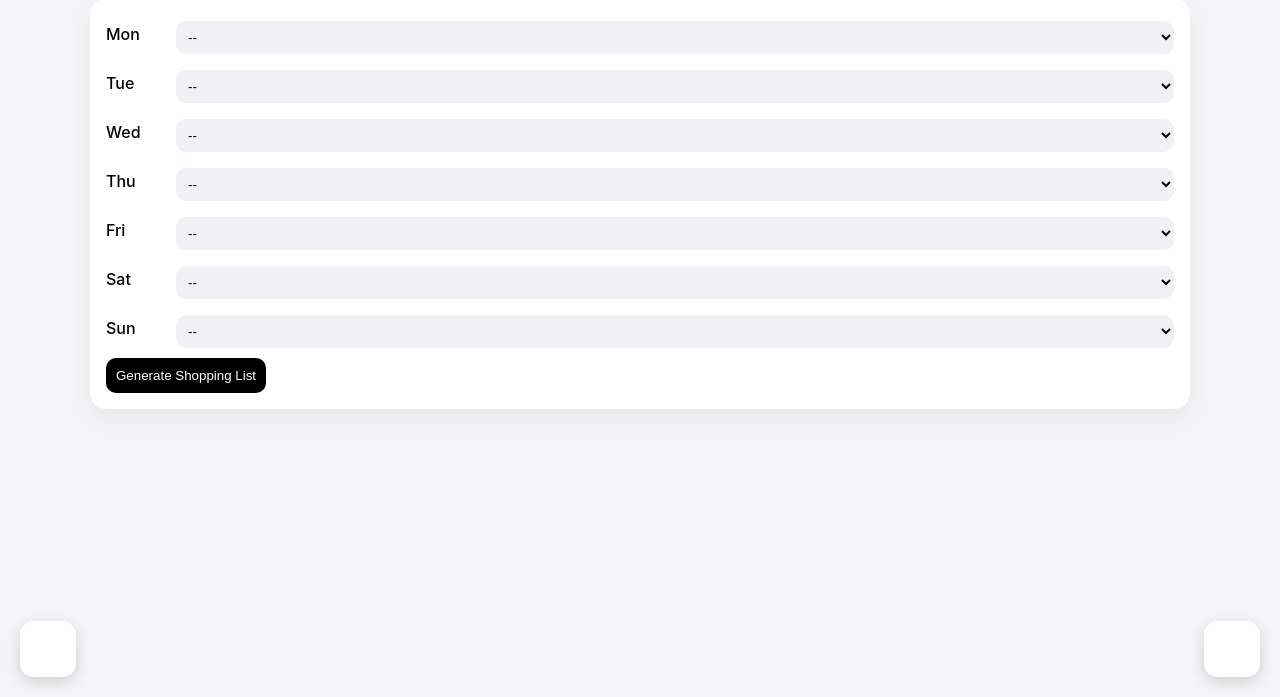
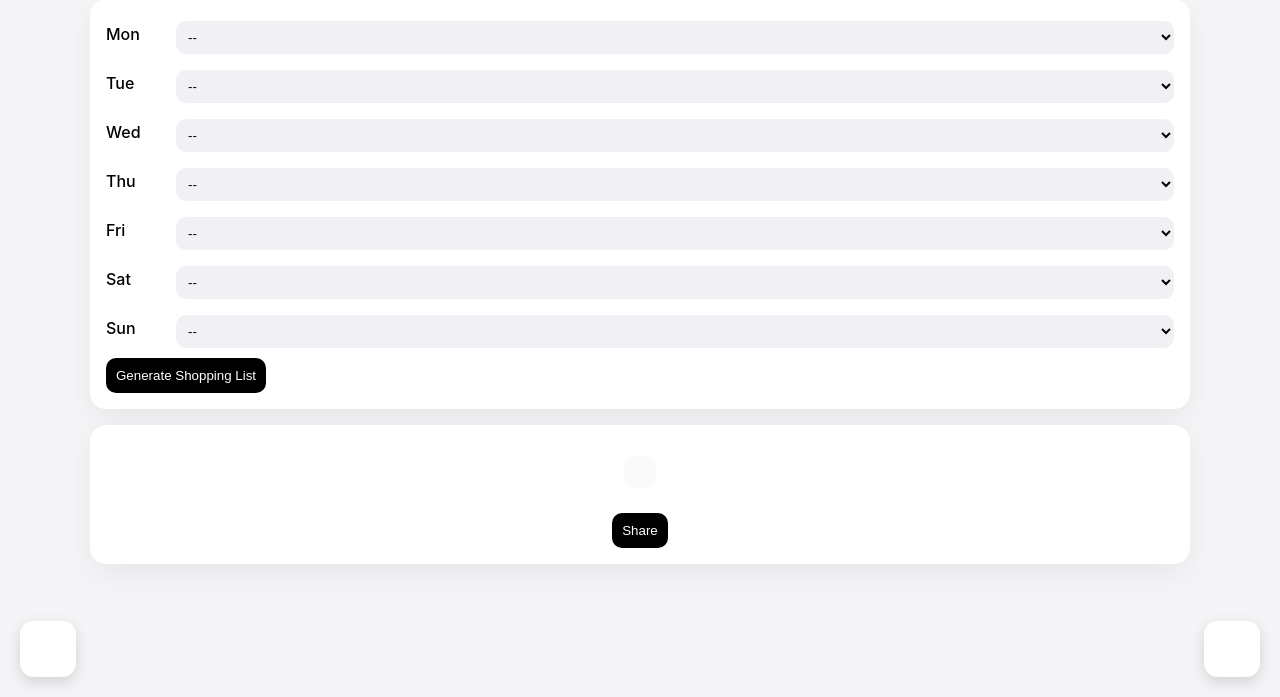
Before and after one commit to alec-messer/meal-planner, a Flask app: page / in a window 1280 px wide. Shown: the part 103-800 px from the top of the page. Run offline with Flask 3, Linux system fonts and the light colour scheme; data that the repository does not hold is empty; some libraries are stand-ins or nearby versions.

Commit message:
Update style.css

```diff
--- a/static/style.css
+++ b/static/style.css
@@ -181,3 +181,14 @@ button {
 
     white-space: pre-wrap;
 }
+
+#output-card {
+    display: flex;
+    flex-direction: column;
+    align-items: center;
+}
+
+#output-card button {
+    align-self: center;
+    width: fit-content;
+}
```
